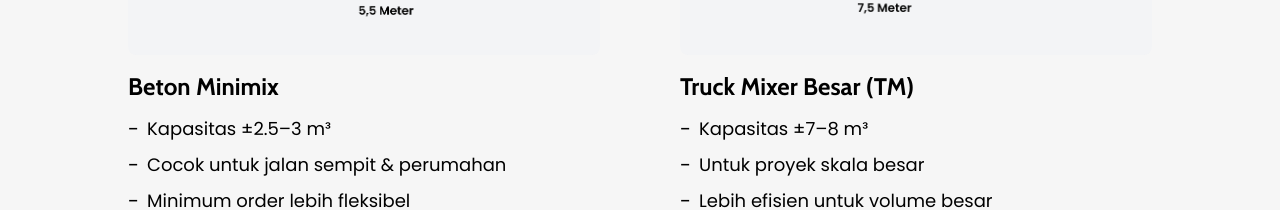
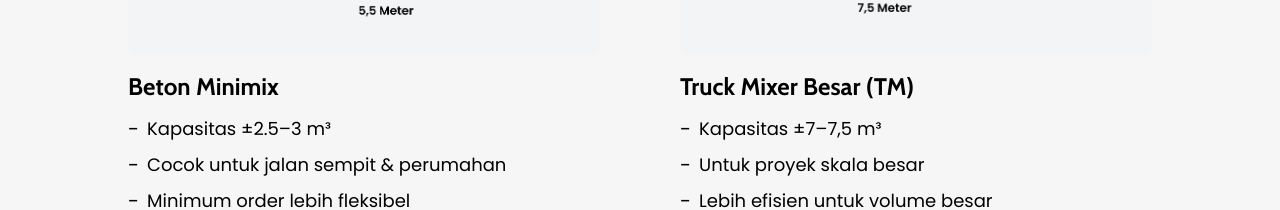
Before and after one commit to numazzahra/matrixbeton, a React (Vite) app: page / in a window 1280 px wide. Shown: the part 2612-2822 px from the top of the page. Built offline with nearby package versions, Linux system fonts and the light colour scheme.

Commit message:
chore: update Truck Mix Capacity

```diff
--- a/src/components/sections/TruckComparisonSection.jsx
+++ b/src/components/sections/TruckComparisonSection.jsx
@@ -64,7 +64,7 @@ const TruckComparisonSection = () => {
               <li className="flex items-start gap-2">
                 <span className="text-primary-black text-lg md:text-xl">-</span>
                 <span className="font-poppins text-primary-black text-base md:text-lg">
-                  Kapasitas ±7–8 m³
+                  Kapasitas ±7–7,5 m³
                 </span>
               </li>
               <li className="flex items-start gap-2">
```
